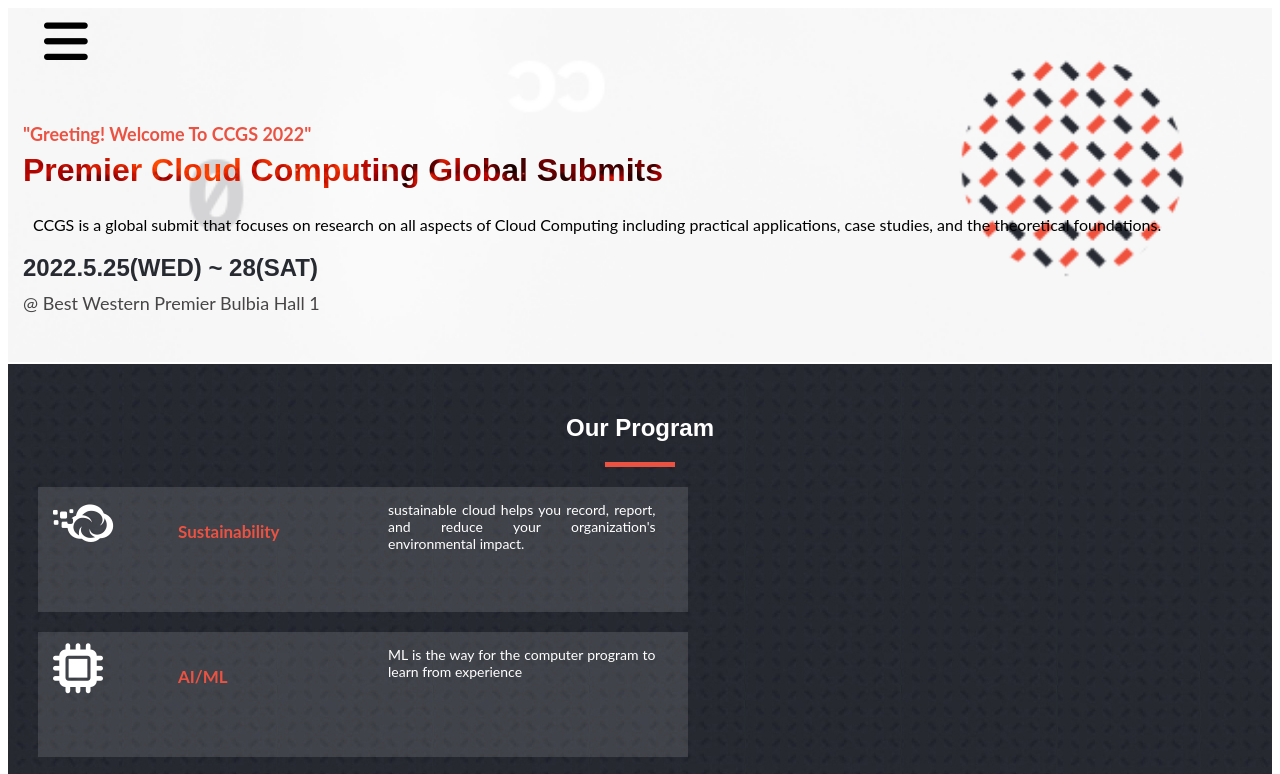
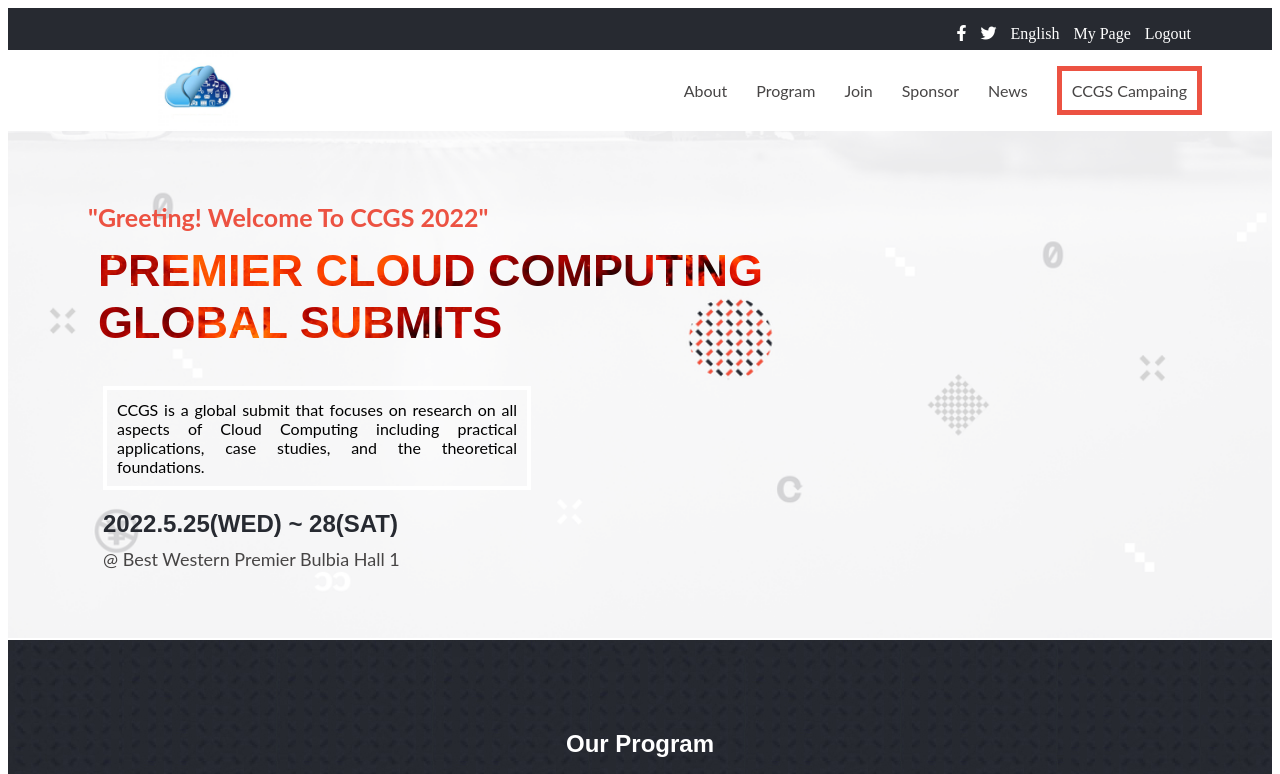
Before and after one commit to henrycode460/html_Capstone_Project, a website: page index.html in a window 1280 px wide. Shown: the top 774 px of the page. Drawn offline with Linux system fonts and the light colour scheme.

Commit message:
Add media query to style the desktop version

```diff
--- a/index.html
+++ b/index.html
@@ -14,16 +14,65 @@
 </head>
 <body>
     <section class="header">
-        <!-- <div class="logo">
-            <img class="logo-img" src="asset/images/logo.webp" alt="Logo Image">
-        </div> -->
+        <div class="uppperNavBar">
+            <ul class="upper-nav-head">
+                <li class="upper-navbar-list">
+                    <a href="#" class="upper-navbar-link"><i class="fa-brands fa-facebook-f"></i></a>
+                </li>
+                <li class="upper-navbar-list">
+                    <a href="#" class="upper-navbar-link"><i class="fa-brands fa-twitter"></i></a>
+                </li>
+                <li class="upper-navbar-list">
+                    <a href="#" class="upper-navbar-link">English</a>
+                </li>
+                <li class="upper-navbar-list">
+                    <a href="#" class="upper-navbar-link">My Page</a>
+                </li>
+                <li class="upper-navbar-list">
+                    <a href="#" class="upper-navbar-link">Logout</a>
+                </li>
+            </ul>
+        </div>
+
+        <div class="logo-navbar-head">
+            <div class="logo">
+                <img class="logo-img" src="asset/images/logo.webp" alt="Logo Image">
+            </div>
+
+            <nav id="navbarTwo" class="navbarTwo  hide">
+                <!-- <button type="submit" class="btnClose" id="btnClose"><i class="fas fa-times"></i> </button> -->
+                <ul class="navbarTwo-head">
+                  <li class="navbarTwo-list">
+                    <a class="navbarTwo-link" href="#portfolio">About</a>
+                  </li>
+                  <li class="navbarTwo-list">
+                    <a class="navbarTwo-link" href="#about">Program</a>
+                  </li>
+                  <li class="navbarTwo-list">
+                    <a class="navbarTwo-link" href="#contact">Join</a>
+                  </li>
+                  <li class="navbarTwo-list">
+                    <a class="navbarTwo-link" href="#contact">Sponsor</a>
+                  </li>
+                  <li class="navbarTwo-list">
+                    <a class="navbarTwo-link" href="#contact">News</a>
+                  </li>
+                  <li class="navbarTwo-list">
+                    <a class="navbarTwo-link" href="#contact">CCGS Campaing</a>
+                  </li>
+                </ul>
+              </nav>
+
+        </div>
+
+
         <div class="hambugerMenu">
             <button type="submit" class="hambugerBtn"><i class="fas fa-bars"></i></button>
         </div>
 
         <div class="heading-sec">
             <h2 class="greetingText">"Greeting! Welcome To CCGS 2022"</h2>
-            <h1 class="course_description">Premier Cloud Computing Global Submits</h1>
+            <h1 class="course_description">Premier Cloud Computing <br> Global Submits</h1>
             <p class="course_details"> CCGS is a global submit that focuses on  research on all aspects of Cloud Computing including practical applications, case studies, and the theoretical foundations. </p>
             <h2 class="course_time">2022.5.25(WED) ~ 28(SAT)</h2>
             <p class="course_venue">@ Best Western Premier Bulbia Hall 1</p>
@@ -39,6 +88,7 @@
             <div class="program_text_line"></div>
 
         </div>
+        <div class="program-list-wrapper">
 
         <div class="program-list">
             <i class="fa-brands fa-cloudversify list_image"></i>
@@ -77,6 +127,14 @@
             <a href="#" class="joinsubmit-text-link">Apply to join Submit</a>
 
         </div>
+
+
+
+
+    </div>
+    <div class="seeprogram">
+        <a href="#" class="seeProgram-text-link">See The Whole Program</a>
+    </div>
 
     </div>
 </section>
--- a/style.css
+++ b/style.css
@@ -1,8 +1,3 @@
-.logo-img {
-  max-width: 180px;
-  max-height: 180px;
-}
-
 .hambugerBtn,
 .fa-bars {
   border: none;
@@ -39,7 +34,7 @@
   background-size: cover;
   background-position: center;
   background-repeat: no-repeat;
-  background-clip: text;
+  -webkit-background-clip: text;
   -webkit-text-fill-color: transparent;
   margin-top: -8px;
 }
@@ -90,7 +85,7 @@
 
 .list_image {
   margin-top: 11px;
-  font-size: 50px;
+  font-size: 40px;
   padding: 0 15px;
   color: #fff;
 }
@@ -116,7 +111,7 @@
 .list-details {
   padding-left: 25px;
   text-align: justify;
-  font-size: 14px;
+  font-size: 12px;
   color: #fff;
   font-family: 'lato', sans-serif;
 }
@@ -268,3 +263,191 @@
   justify-content: space-between;
   margin-top: 40px;
 }
+
+.logo {
+  display: none;
+}
+
+/* Desktop Version  */
+
+@media (min-width: 772px) {
+  .hambugerMenu {
+    display: none;
+  }
+
+  .header {
+    background-image: url(asset/images/mainBackgroundImg.png);
+    background-position: center;
+  }
+
+  .logo {
+    display: flex;
+    margin-left: 150px;
+  }
+
+  .logo-img {
+    max-width: 80px;
+    max-height: 80px;
+  }
+
+  .upper-navbar-list {
+    display: inline-flex;
+    list-style: none;
+  }
+
+  .upper-navbar-link {
+    text-decoration: none;
+    margin-left: 10px;
+    color: #fff;
+  }
+
+  .uppperNavBar {
+    background-color: #272a31;
+    border: 1px solid #272a31;
+    height: 40px;
+  }
+
+  .upper-nav-head {
+    text-align: right;
+    margin-right: 80px;
+  }
+
+  .logo-navbar-head {
+    display: flex;
+    flex-direction: row;
+    justify-content: space-between;
+    background-color: #fff;
+  }
+
+  .navbarTwo-list {
+    display: inline-flex;
+    margin-right: 25px;
+    list-style: none;
+  }
+
+  .navbarTwo-link {
+    text-decoration: none;
+    color: #474545;
+    font-family: 'lato', sans-serif;
+  }
+
+  .navbarTwo-head {
+    margin-right: 45px;
+  }
+
+  .navbarTwo-list:last-child {
+    border: 5px solid #ec5242;
+    padding: 10px 10px;
+  }
+
+  /* heading text section */
+
+  .heading-sec {
+    padding: 50px 80px;
+  }
+
+  .greetingText {
+    font-family: 'lato', sans-serif;
+    color: #ec5242;
+    font-size: 25px;
+  }
+
+  .course_description {
+    font-family: cocogoose, sans-serif;
+    font-size: 45px;
+    background-image: url(asset/images/headingText-background.jpg);
+    background-size: cover;
+    background-position: center;
+    background-repeat: no-repeat;
+    -webkit-background-clip: text;
+    -webkit-text-fill-color: transparent;
+    margin-top: -8px;
+    text-transform: uppercase;
+    margin-left: 10px;
+  }
+
+  .course_details {
+    text-align: justify;
+    font-family: 'lato', sans-serif;
+    border: 4px solid #fff;
+    padding: 10px 10px;
+    max-width: 400px;
+    margin-left: 15px;
+  }
+
+  .course_time {
+    font-family: cocogoose, sans-serif;
+    color: #272a31;
+    margin-left: 15px;
+  }
+
+  .course_venue {
+    font-family: 'lato', sans-serif;
+    font-weight: 600px;
+    font-size: 18px;
+    color: #474545;
+    margin-top: -10px;
+    margin-left: 15px;
+  }
+
+  /* program section */
+  .program-list-wrapper {
+    display: grid;
+    grid-template-columns: 20% 20% 20% 20% 20%;
+    gap: 10px;
+    padding: 20px 50px 20px 20px;
+    grid-column-end: auto;
+  }
+
+  .program-list {
+    display: flex;
+    flex-direction: column;
+    height: 280px;
+    padding: 0 10px;
+  }
+
+  .list-details {
+    text-align: center;
+    font-size: 12px;
+    color: #fff;
+    font-family: 'lato', sans-serif;
+  }
+
+  .list-title {
+    color: #ec5242;
+    font-family: 'lato', sans-serif;
+    font-size: 17px;
+    text-align: center;
+    padding: 1px 1px;
+  }
+
+  .joinsubmit-text-link {
+    text-decoration: none;
+    color: #fff;
+    font-weight: 300px;
+    text-transform: capitalize;
+    font-family: 'lato', sans-serif;
+    font-size: 18px;
+  }
+
+  .list_image {
+    font-size: 40px;
+    color: #fff;
+    text-align: center;
+  }
+
+  .joinSubmit {
+    display: none;
+  }
+
+  .seeProgram-text-link {
+    text-align: center;
+    margin-left: 45%;
+    font-family: 'lato', sans-serif;
+    font-size: 18px;
+  }
+
+  .program-section {
+    padding: 40px 5px;
+  }
+}
```
